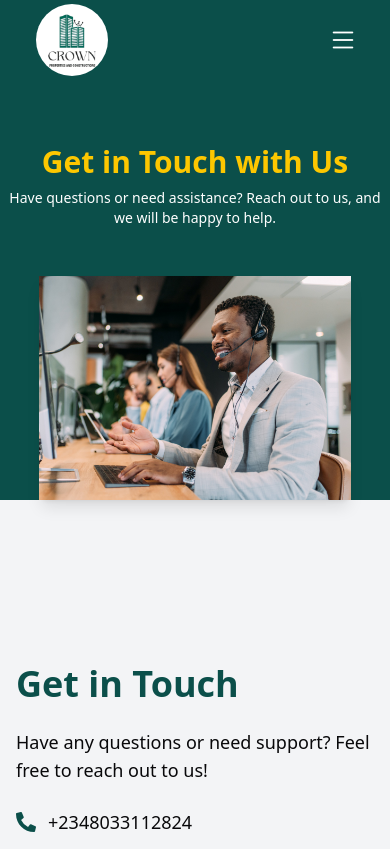
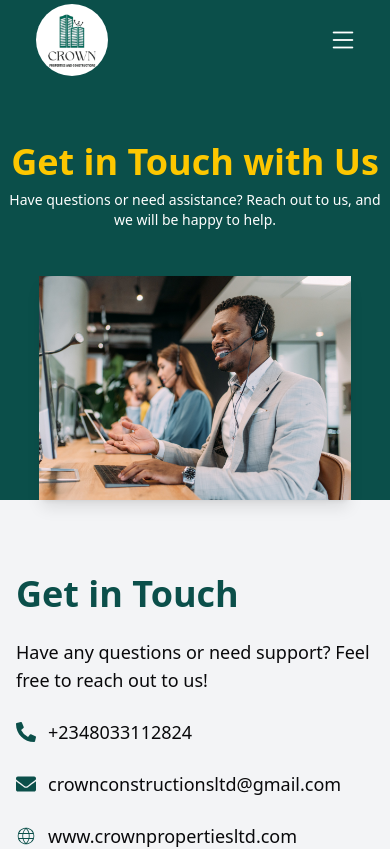
Before and after one commit to shamzconsult/crown-construction, a Next.js app: page /contacts in a window 390 px wide. Shown: the top 849 px of the page. Built offline with nearby package versions, Linux system fonts and the light colour scheme.

Commit message:
Chore: Contact page setup

```diff
--- a/src/app/contacts/_components/ContactHero.tsx
+++ b/src/app/contacts/_components/ContactHero.tsx
@@ -5,7 +5,7 @@ function ContactHero() {
     <div className="relative">
       <div className="bg-teal-900 h-[500px] flex flex-col items-center justify-center text-white relative z-10">
         <div className="text-center">
-        <h1 className="text-3xl md:text-5xl text-yellow-400 lg:text-7xl font-bold">Get in Touch with Us</h1>
+        <h1 className="text-4xl md:text-5xl text-yellow-400 lg:text-7xl font-bold">Get in Touch with Us</h1>
         <p className="mt-2 text-sm max-w-md mb-32 mx-auto">
         Have questions or need assistance? Reach out to us, and we will be happy to help.
         </p>
@@ -22,7 +22,7 @@ function ContactHero() {
       </div>
 
       {/* White Background Section Below */}
-      <div className="h-[100px] bg-gray-100 relative z-10"></div>
+      <div className="h-[10px] bg-gray-100 relative z-10"></div>
     </div>
   );
 }
```
